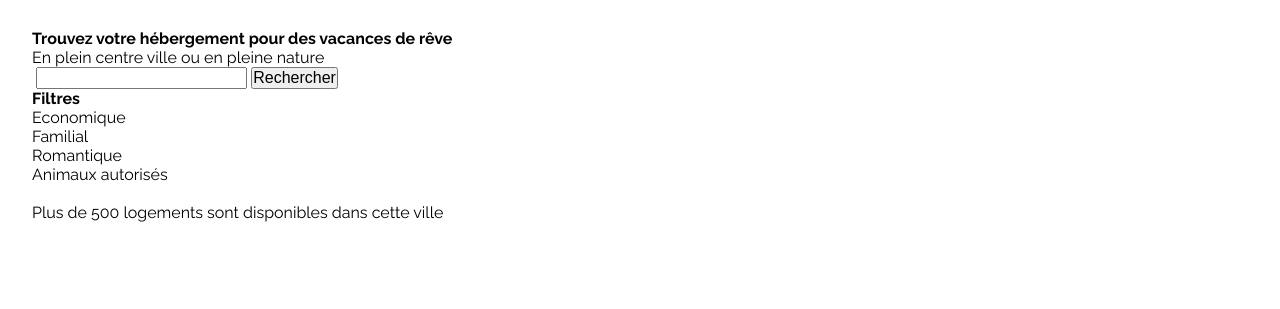
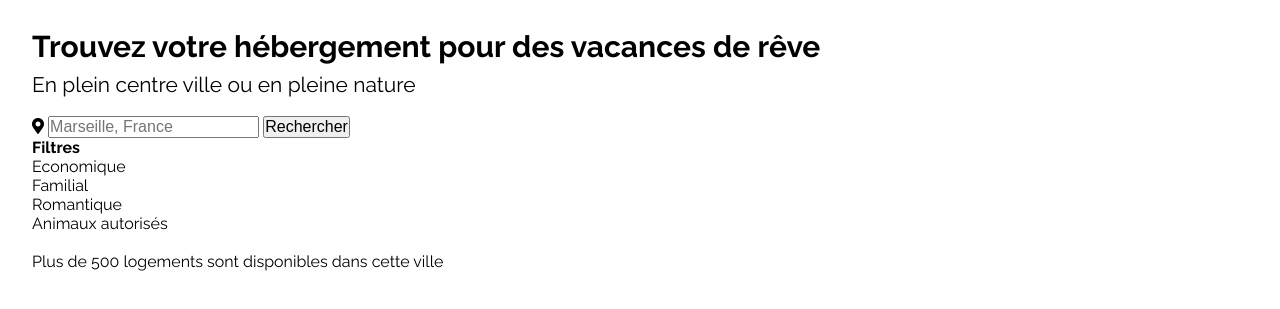
Before and after one commit to Anthonoir576/AnthonyFalvo_2_29072021, a website: page index.html in a window 1280 px wide. Shown: the part 61-370 px from the top of the page. Drawn offline with Linux system fonts and the light colour scheme.

Commit message:
(backup)structure header en cours

```diff
--- a/index.html
+++ b/index.html
@@ -6,6 +6,9 @@
         <meta charset="UTF-8" />
         <meta http-equiv="X-UA-Compatible" content="IE=edge" />
         <meta name="viewport" content="width=device-width, initial-scale=1.0" />
+
+        <!-- FAVICON NAVIGATEUR -->
+        <link rel="icon" type="image/png" sizes="16x16" href="./source/image/favicon/fav.png" />
 
         <!-- GOOGLE FONT -->
         <link rel="preconnect" href="https://fonts.googleapis.com" />
@@ -45,11 +48,12 @@
                 <p>En plein centre ville ou en pleine nature</p>
 
                 <div class="intro-searchbar">
-                    <img src="" alt="">
-                    <input type="text" />
+                    <i class="fas fa-map-marker-alt"></i>
+                    <input type="text" placeholder="Marseille, France"/>
                     <button>Rechercher</button>
                 </div>
 
+<!-- // INTEGRER CURSOR POINTER POUR LES FILTRES ! -->
                 <div class="intro-filter">
                     <h2>Filtres</h2>
                     <p>Economique</p>
--- a/source/sass/main.scss
+++ b/source/sass/main.scss
@@ -73,7 +73,6 @@ header {
                         border-top: 3px solid $skyBlue;
                         color: $skyBlue;
 
-
                     }
 
                     // Inscription
@@ -92,4 +91,22 @@ header {
 
     }
 
+    & .intro {
+
+        & h1 {
+
+            font-size: 30px;
+            margin-bottom: .5rem;
+
+        }
+
+        & > p {
+
+            font-size: 21px;
+            margin-bottom: 1.2rem;
+
+        }
+
+    }
+
 }
```
Also changed, not shown: source/css/style.css, 1 other file.
